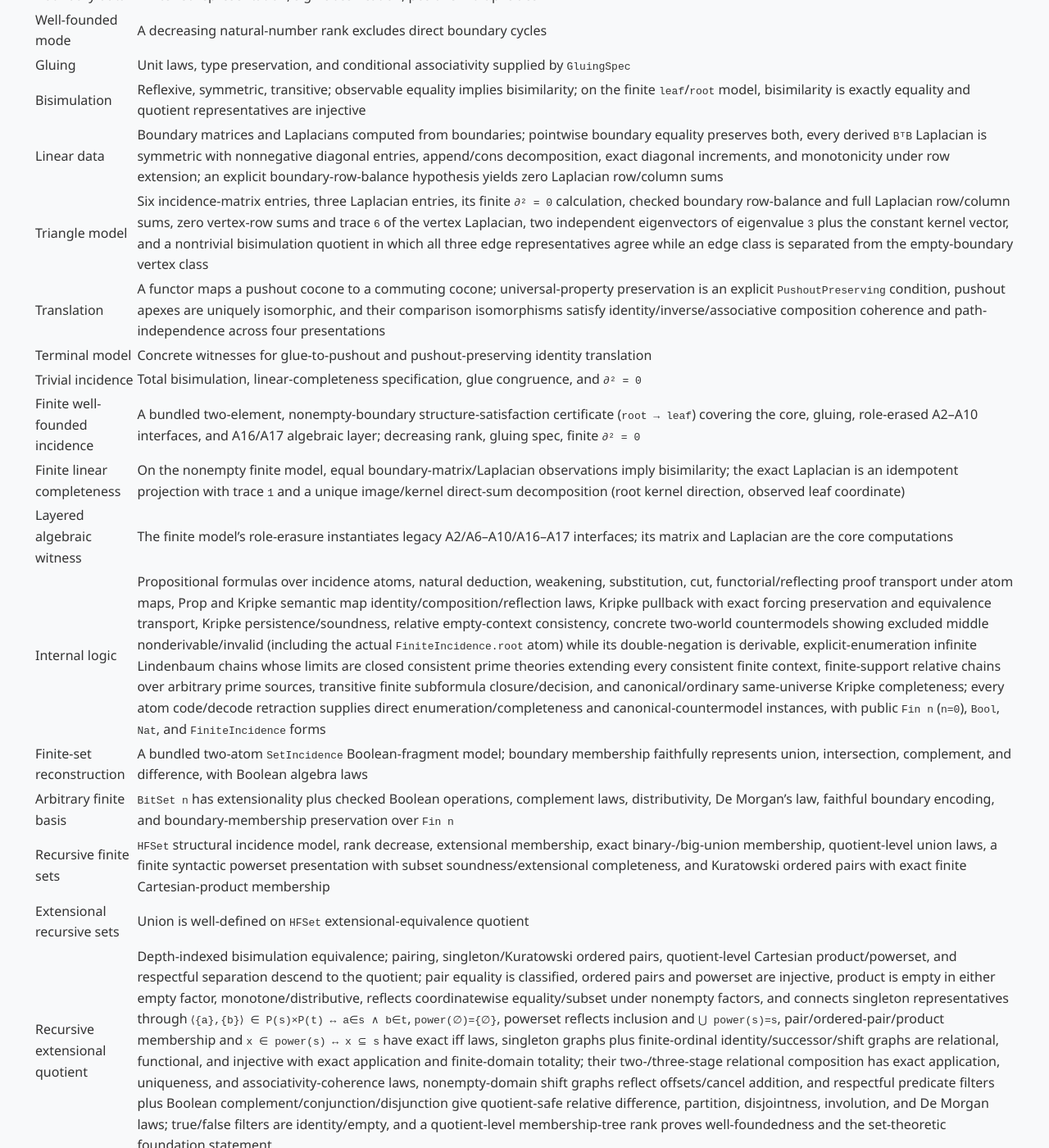
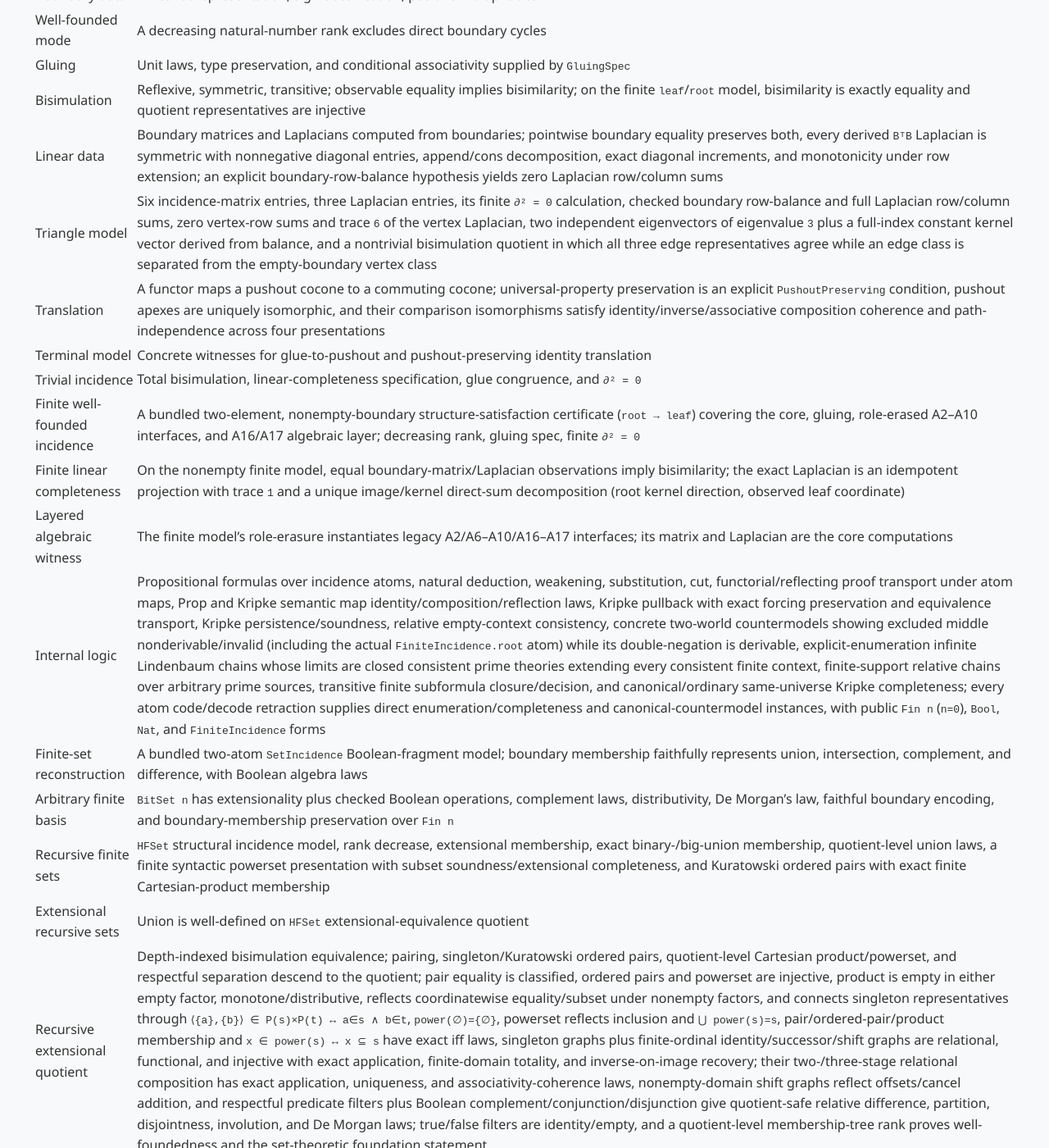
Before and after one commit to com-junkawasaki/inc, a Jekyll site: the page built from docs/verification.md, in a window 1280 px wide and 1400 px high, scrolled down 571 px. Shown: the whole window at 82% size. Built offline with Jekyll 4.4.1, drawn with Linux system fonts in a browser that asks for light colours; some of the changed text lies outside the part shown.

Commit message:
feat(inc): connect balanced kernels and shift inverses

```diff
--- a/docs/verification.md
+++ b/docs/verification.md
@@ -19,7 +19,7 @@ the triangle example.
 | Gluing | Unit laws, type preservation, and conditional associativity supplied by `GluingSpec` |
 | Bisimulation | Reflexive, symmetric, transitive; observable equality implies bisimilarity; on the finite `leaf`/`root` model, bisimilarity is exactly equality and quotient representatives are injective |
 | Linear data | Boundary matrices and Laplacians computed from boundaries; pointwise boundary equality preserves both, every derived `BᵀB` Laplacian is symmetric with nonnegative diagonal entries, append/cons decomposition, exact diagonal increments, and monotonicity under row extension; an explicit boundary-row-balance hypothesis yields zero Laplacian row/column sums |
-| Triangle model | Six incidence-matrix entries, three Laplacian entries, its finite `∂² = 0` calculation, checked boundary row-balance and full Laplacian row/column sums, zero vertex-row sums and trace `6` of the vertex Laplacian, two independent eigenvectors of eigenvalue `3` plus the constant kernel vector, and a nontrivial bisimulation quotient in which all three edge representatives agree while an edge class is separated from the empty-boundary vertex class |
+| Triangle model | Six incidence-matrix entries, three Laplacian entries, its finite `∂² = 0` calculation, checked boundary row-balance and full Laplacian row/column sums, zero vertex-row sums and trace `6` of the vertex Laplacian, two independent eigenvectors of eigenvalue `3` plus a full-index constant kernel vector derived from balance, and a nontrivial bisimulation quotient in which all three edge representatives agree while an edge class is separated from the empty-boundary vertex class |
 | Translation | A functor maps a pushout cocone to a commuting cocone; universal-property preservation is an explicit `PushoutPreserving` condition, pushout apexes are uniquely isomorphic, and their comparison isomorphisms satisfy identity/inverse/associative composition coherence and path-independence across four presentations |
 | Terminal model | Concrete witnesses for glue-to-pushout and pushout-preserving identity translation |
 | Trivial incidence | Total bisimulation, linear-completeness specification, glue congruence, and `∂² = 0` |
@@ -31,7 +31,7 @@ the triangle example.
 | Arbitrary finite basis | `BitSet n` has extensionality plus checked Boolean operations, complement laws, distributivity, De Morgan's law, faithful boundary encoding, and boundary-membership preservation over `Fin n` |
 | Recursive finite sets | `HFSet` structural incidence model, rank decrease, extensional membership, exact binary-/big-union membership, quotient-level union laws, a finite syntactic powerset presentation with subset soundness/extensional completeness, and Kuratowski ordered pairs with exact finite Cartesian-product membership |
 | Extensional recursive sets | Union is well-defined on `HFSet` extensional-equivalence quotient |
-| Recursive extensional quotient | Depth-indexed bisimulation equivalence; pairing, singleton/Kuratowski ordered pairs, quotient-level Cartesian product/powerset, and respectful separation descend to the quotient; pair equality is classified, ordered pairs and powerset are injective, product is empty in either empty factor, monotone/distributive, reflects coordinatewise equality/subset under nonempty factors, and connects singleton representatives through `⟨{a},{b}⟩ ∈ P(s)×P(t) ↔ a∈s ∧ b∈t`, `power(∅)={∅}`, powerset reflects inclusion and `⋃ power(s)=s`, pair/ordered-pair/product membership and `x ∈ power(s) ↔ x ⊆ s` have exact iff laws, singleton graphs plus finite-ordinal identity/successor/shift graphs are relational, functional, and injective with exact application and finite-domain totality; their two-/three-stage relational composition has exact application, uniqueness, and associativity-coherence laws, nonempty-domain shift graphs reflect offsets/cancel addition, and respectful predicate filters plus Boolean complement/conjunction/disjunction give quotient-safe relative difference, partition, disjointness, involution, and De Morgan laws; true/false filters are identity/empty, and a quotient-level membership-tree rank proves well-foundedness and the set-theoretic foundation statement |
+| Recursive extensional quotient | Depth-indexed bisimulation equivalence; pairing, singleton/Kuratowski ordered pairs, quotient-level Cartesian product/powerset, and respectful separation descend to the quotient; pair equality is classified, ordered pairs and powerset are injective, product is empty in either empty factor, monotone/distributive, reflects coordinatewise equality/subset under nonempty factors, and connects singleton representatives through `⟨{a},{b}⟩ ∈ P(s)×P(t) ↔ a∈s ∧ b∈t`, `power(∅)={∅}`, powerset reflects inclusion and `⋃ power(s)=s`, pair/ordered-pair/product membership and `x ∈ power(s) ↔ x ⊆ s` have exact iff laws, singleton graphs plus finite-ordinal identity/successor/shift graphs are relational, functional, and injective with exact application, finite-domain totality, and inverse-on-image recovery; their two-/three-stage relational composition has exact application, uniqueness, and associativity-coherence laws, nonempty-domain shift graphs reflect offsets/cancel addition, and respectful predicate filters plus Boolean complement/conjunction/disjunction give quotient-safe relative difference, partition, disjointness, involution, and De Morgan laws; true/false filters are identity/empty, and a quotient-level membership-tree rank proves well-foundedness and the set-theoretic foundation statement |
 | Quotient union algebra | Exact pair/binary-/big-union membership; binary union is an idempotent least upper bound, `⋃{s,t}=s∪t`, and big union preserves empty/distributes over binary union |
 | Finite set-fragment model | A bundled HF recursive-quotient witness for empty, exact pairing/product, product zero/monotonicity/distribution and singleton-powerset bridge, powerset with `⋃P(s)=s`, respectful separation, exact big union, extensionality, and foundation |
 | Natural-number reconstruction | Injective von Neumann naturals in the recursive quotient, with rank `n`, exact membership `m ∈ n ↔ m < n`, internal inclusion/proper inclusion exactly `m ≤ n`/`m < n`, equality/trichotomy, successor `n + 1 = n ∪ {n}`, `⋃(n+1)=n`, and binary union `max(m,n)` with associative/commutative/idempotent laws |
```
Also changed, not shown: README.md, 2 other files.
